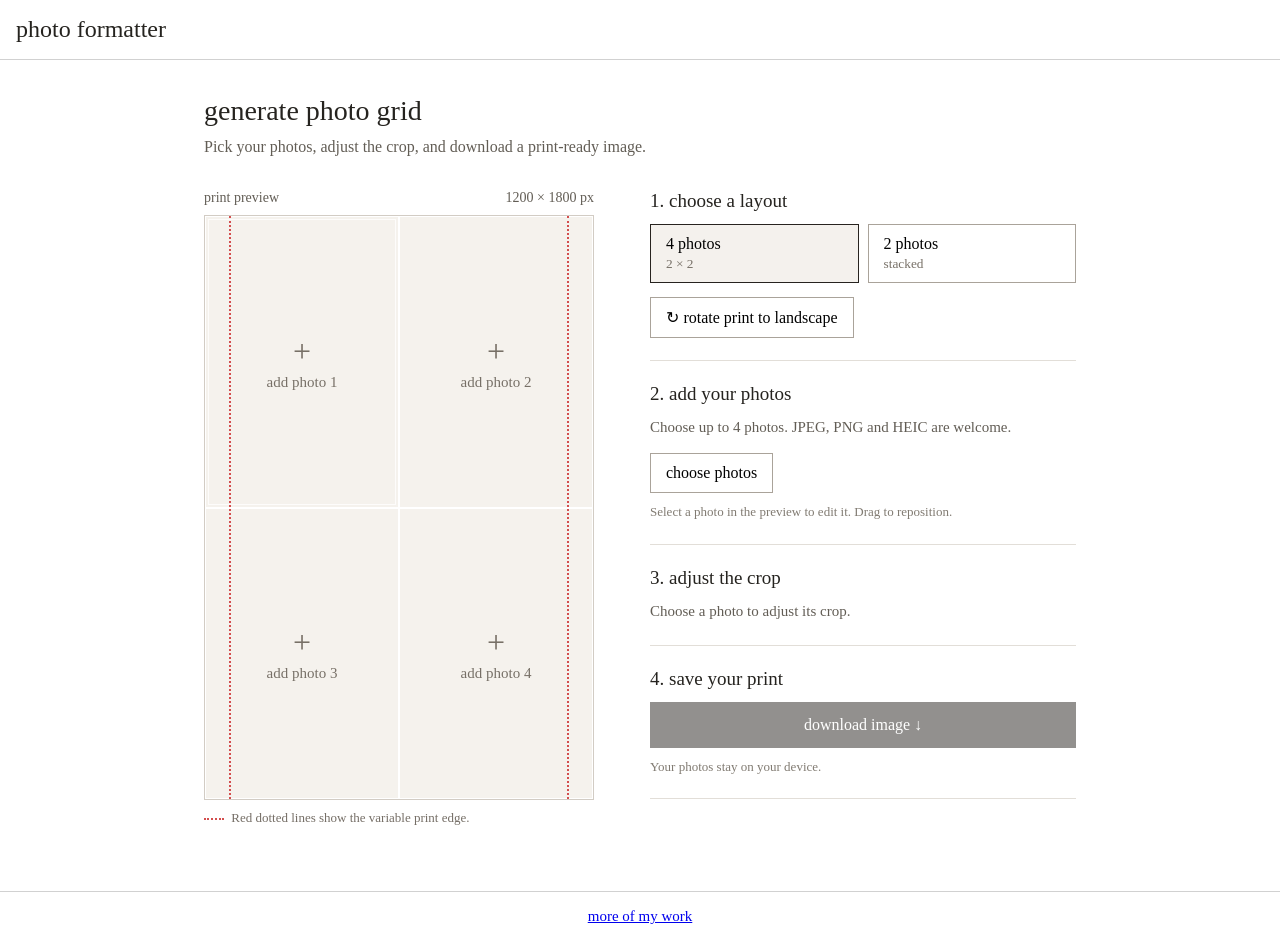
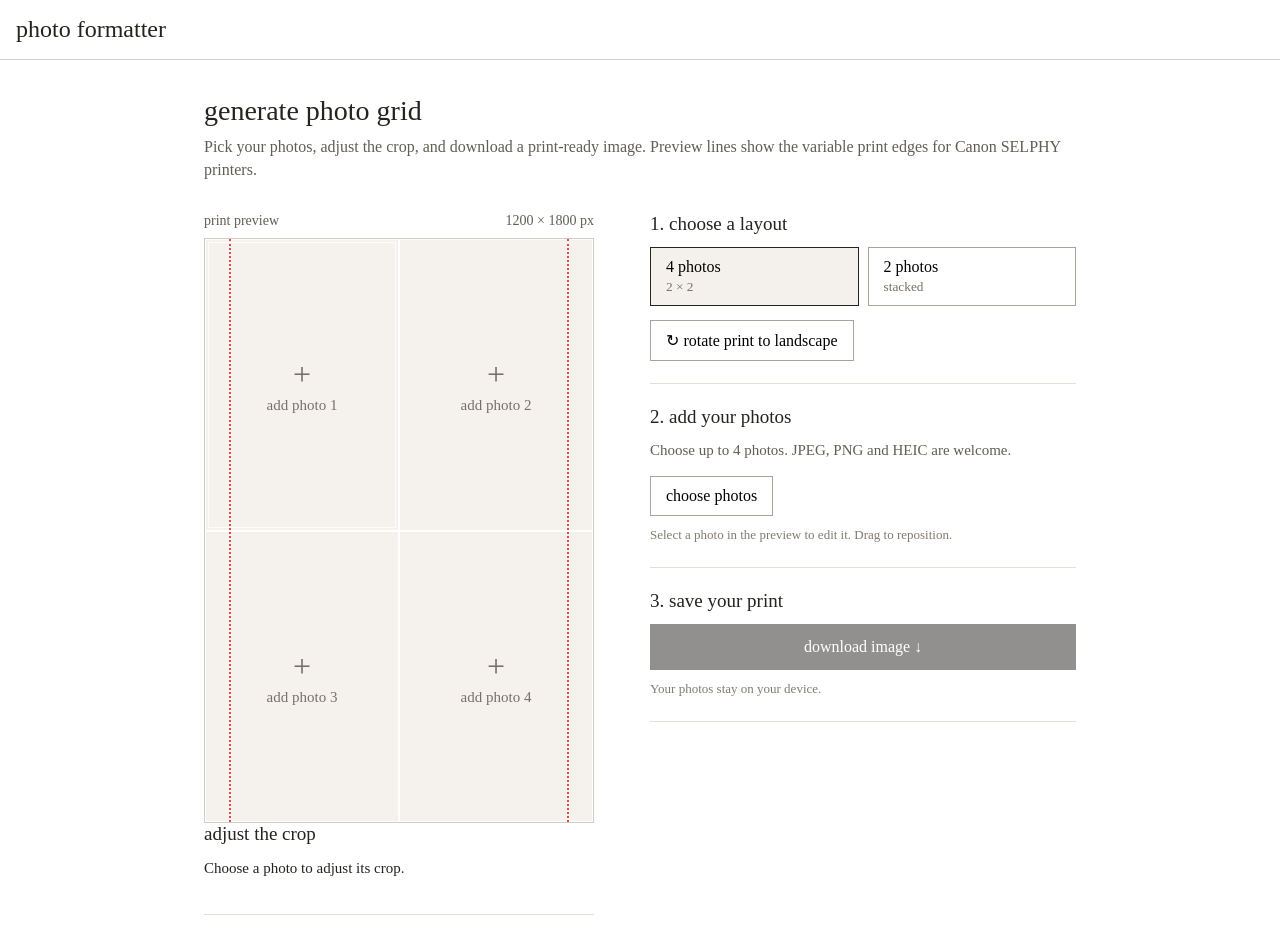
Before and after one commit to bmitchinson/photo-grid-creation-tool, a Svelte app: page / in a window 1280 px wide. Shown: the top 938 px of the page. Built offline with nearby package versions, Linux system fonts and the light colour scheme.

Commit message:
Move crop controls below preview and explain print guides

```diff
--- a/src/App.svelte
+++ b/src/App.svelte
@@ -103,7 +103,7 @@
 <div class="page">
   <header><a href={import.meta.env.BASE_URL}>photo formatter</a></header><hr />
   <main>
-    <section class="intro"><h1>generate photo grid</h1><p>Pick your photos, adjust the crop, and download a print-ready image.</p></section>
+    <section class="intro"><h1>generate photo grid</h1><p>Pick your photos, adjust the crop, and download a print-ready image. Preview lines show the variable print edges for Canon SELPHY printers.</p></section>
     <div class="workspace">
       <section class="preview-section" aria-label="Print preview">
         <div class="preview-heading"><span>print preview</span><span>{rotated ? '1800 × 1200' : '1200 × 1800'} px</span></div>
@@ -120,13 +120,13 @@
           {/each}
           <div class="guide left"></div><div class="guide right"></div>
         </div></div>
+        <div class="control-block"><h2>adjust the crop</h2>{#if current}<label for="zoom">photo {selected + 1} zoom <span>{current.zoom.toFixed(1)}×</span></label><input id="zoom" type="range" min="1" max="4" step="0.01" bind:value={current.zoom} /><button class="text-button" onclick={() => { if (current) { current.zoom = 1; current.x = .5; current.y = .5; } }}>reset crop</button>{:else}<p>Choose a photo to adjust its crop.</p>{/if}</div>
         <p class="guide-note"><span></span> Red dotted lines show the variable print edge.</p>
       </section>
       <section class="controls" aria-label="Photo controls">
         <div class="control-block"><h2>1. choose a layout</h2><div class="layout-buttons"><button class:active={layout === 'grid'} onclick={() => setLayout('grid')}>4 photos <small>2 × 2</small></button><button class:active={layout === 'stack'} onclick={() => setLayout('stack')}>2 photos <small>stacked</small></button></div><button class="outline" onclick={() => rotated = !rotated}>↻ {rotated ? 'rotate back to portrait' : 'rotate print to landscape'}</button></div>
         <div class="control-block"><h2>2. add your photos</h2><p>Choose up to {count} photos. JPEG, PNG and HEIC are welcome.</p><input bind:this={input} type="file" accept="image/*,.heic,.heif" multiple onchange={choose} hidden /><button class="outline" onclick={() => input.click()} disabled={busy}>{busy ? 'opening photos…' : current ? `replace photo ${selected + 1}` : 'choose photos'}</button><p class="hint">Select a photo in the preview to edit it. Drag to reposition.</p></div>
-        <div class="control-block"><h2>3. adjust the crop</h2>{#if current}<label for="zoom">photo {selected + 1} zoom <span>{current.zoom.toFixed(1)}×</span></label><input id="zoom" type="range" min="1" max="4" step="0.01" bind:value={current.zoom} /><button class="text-button" onclick={() => { if (current) { current.zoom = 1; current.x = .5; current.y = .5; } }}>reset crop</button>{:else}<p>Choose a photo to adjust its crop.</p>{/if}</div>
-        <div class="control-block"><h2>4. save your print</h2><button class="download" disabled={!ready || busy} onclick={download}>download image ↓</button><p class="hint">Your photos stay on your device.</p></div>
+        <div class="control-block"><h2>3. save your print</h2><button class="download" disabled={!ready || busy} onclick={download}>download image ↓</button><p class="hint">Your photos stay on your device.</p></div>
         {#if error}<p class="error" role="alert">{error}</p>{/if}
       </section>
     </div>
```
Also changed, not shown: 1 other file (tests, documents, lock files or other folders).
